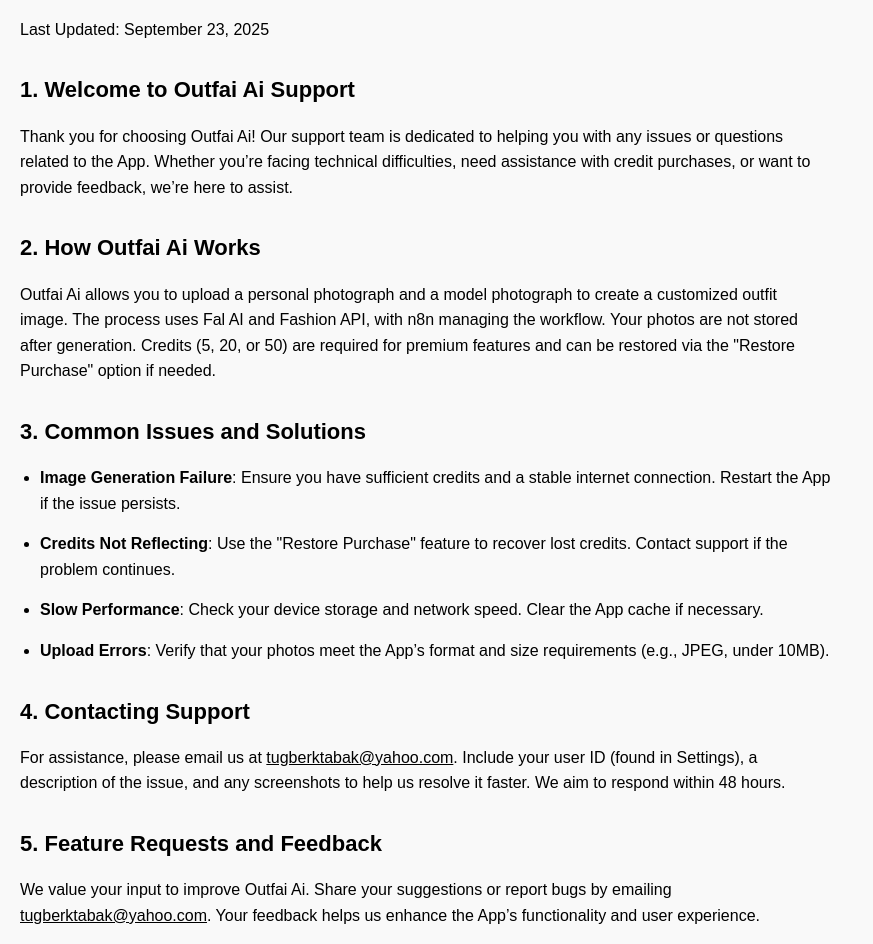
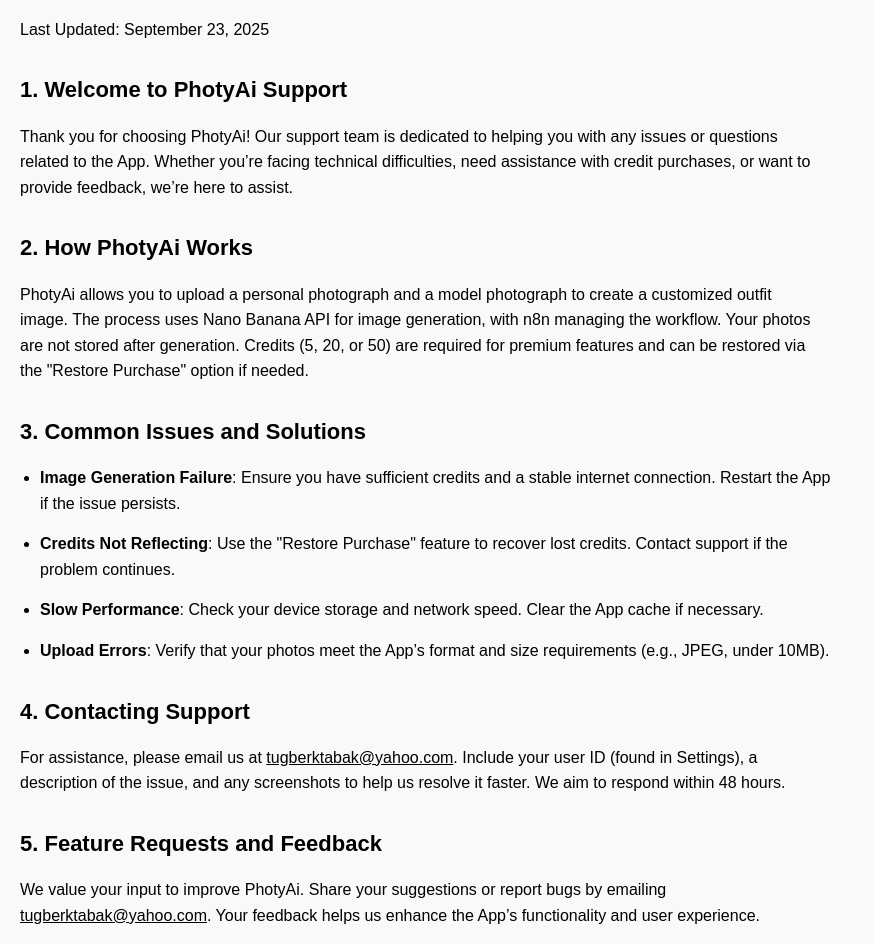
Before and after one commit to tugberktabak/photyai, a plain HTML site: page support.html in a window 1280 px wide. Shown: the part 68-1012 px from the top of the page, without its empty margins (0-873 px from the left). Drawn offline with Linux system fonts and the light colour scheme.

Commit message:
Update support page for PhotyAi branding

```diff
--- a/support.html
+++ b/support.html
@@ -3,7 +3,7 @@
 <head>
     <meta charset="UTF-8">
     <meta name="viewport" content="width=device-width, initial-scale=1.0">
-    <title>Outfai Ai - Support</title>
+    <title>PhotyAi - Support</title>
     <style>
         body {
             font-family: Arial, sans-serif;
@@ -23,11 +23,11 @@
     <h1>Support</h1>
     <p>Last Updated: September 23, 2025</p>
 
-    <h2>1. Welcome to Outfai Ai Support</h2>
-    <p>Thank you for choosing Outfai Ai! Our support team is dedicated to helping you with any issues or questions related to the App. Whether you’re facing technical difficulties, need assistance with credit purchases, or want to provide feedback, we’re here to assist.</p>
+    <h2>1. Welcome to PhotyAi Support</h2>
+    <p>Thank you for choosing PhotyAi! Our support team is dedicated to helping you with any issues or questions related to the App. Whether you’re facing technical difficulties, need assistance with credit purchases, or want to provide feedback, we’re here to assist.</p>
 
-    <h2>2. How Outfai Ai Works</h2>
-    <p>Outfai Ai allows you to upload a personal photograph and a model photograph to create a customized outfit image. The process uses Fal AI and Fashion API, with n8n managing the workflow. Your photos are not stored after generation. Credits (5, 20, or 50) are required for premium features and can be restored via the "Restore Purchase" option if needed.</p>
+    <h2>2. How PhotyAi Works</h2>
+    <p>PhotyAi allows you to upload a personal photograph and a model photograph to create a customized outfit image. The process uses Nano Banana API for image generation, with n8n managing the workflow. Your photos are not stored after generation. Credits (5, 20, or 50) are required for premium features and can be restored via the "Restore Purchase" option if needed.</p>
 
     <h2>3. Common Issues and Solutions</h2>
     <ul>
@@ -41,7 +41,7 @@
     <p>For assistance, please email us at <a href="mailto:tugberktabak@yahoo.com">tugberktabak@yahoo.com</a>. Include your user ID (found in Settings), a description of the issue, and any screenshots to help us resolve it faster. We aim to respond within 48 hours.</p>
 
     <h2>5. Feature Requests and Feedback</h2>
-    <p>We value your input to improve Outfai Ai. Share your suggestions or report bugs by emailing <a href="mailto:tugberktabak@yahoo.com">tugberktabak@yahoo.com</a>. Your feedback helps us enhance the App’s functionality and user experience.</p>
+    <p>We value your input to improve PhotyAi. Share your suggestions or report bugs by emailing <a href="mailto:tugberktabak@yahoo.com">tugberktabak@yahoo.com</a>. Your feedback helps us enhance the App’s functionality and user experience.</p>
 
     <h2>6. Troubleshooting Tips</h2>
     <ul>
```
